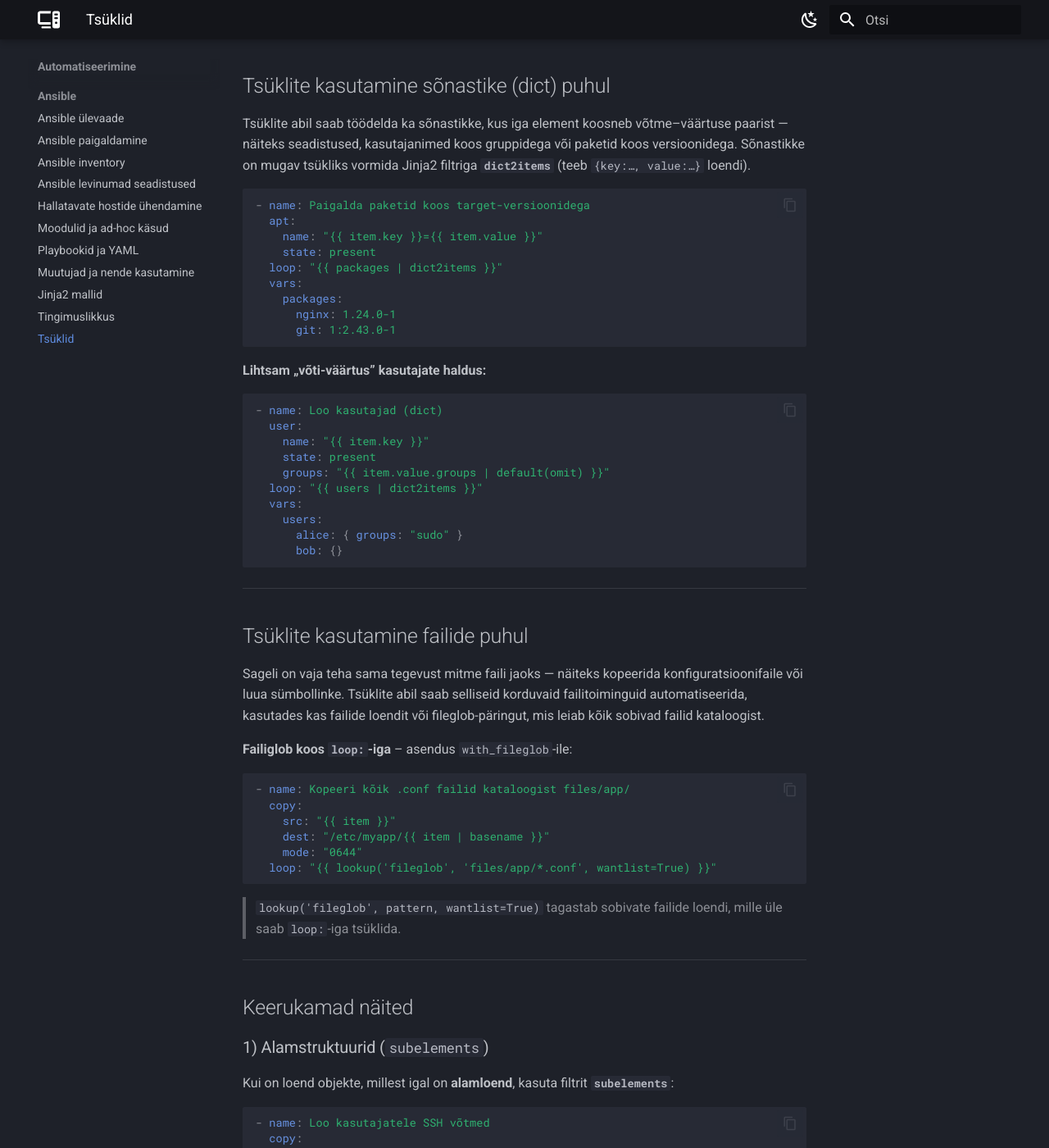
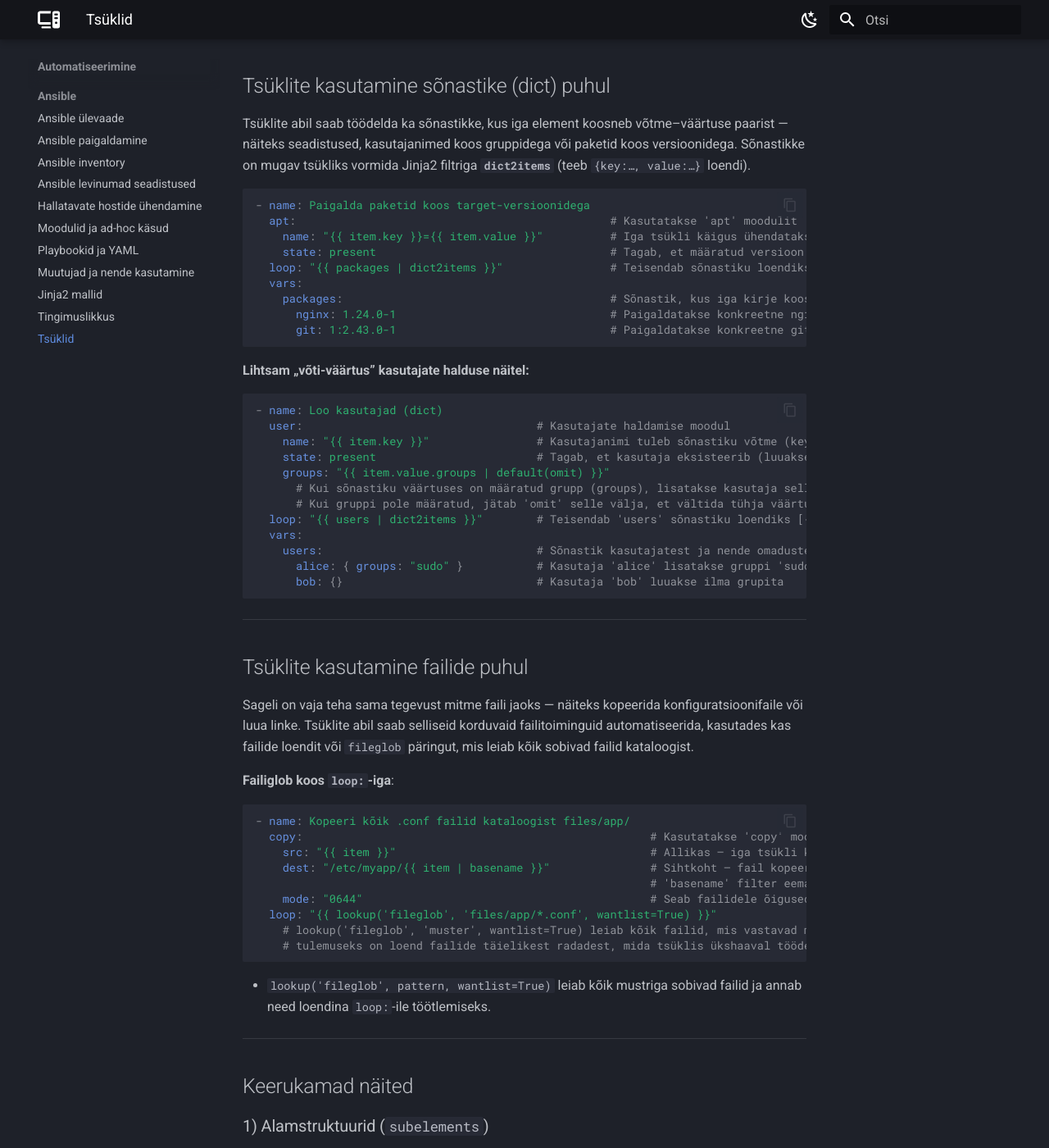
Before and after one commit to priitpaap/priitpaap.github.io, an MkDocs documentation site: the page built from docs/ansible/ansibleloops.md, in a window 1280 px wide and 1400 px high, scrolled down 3110 px. Shown: the whole window at 82% size. Built offline with MkDocs 1.6.1 and Material for MkDocs 9.7.7, drawn with Linux system fonts in a browser that asks for light colours.

Commit message:
Update ansibleloops.md

````diff
--- a/docs/ansible/ansibleloops.md
+++ b/docs/ansible/ansibleloops.md
@@ -143,50 +143,58 @@ Tsüklite abil saab töödelda ka sõnastikke, kus iga element koosneb võtme–
 
 ```yaml
 - name: Paigalda paketid koos target-versioonidega
-  apt:
-    name: "{{ item.key }}={{ item.value }}"
-    state: present
-  loop: "{{ packages | dict2items }}"
+  apt:                                               # Kasutatakse 'apt' moodulit
+    name: "{{ item.key }}={{ item.value }}"          # Iga tsükli käigus ühendatakse paketi nimi (key) ja versioon (value)
+    state: present                                   # Tagab, et määratud versioon on paigaldatud
+  loop: "{{ packages | dict2items }}"                # Teisendab sõnastiku loendiks (dict → [{key:…, value:…}, …])
   vars:
-    packages:
-      nginx: 1.24.0-1
-      git: 1:2.43.0-1
+    packages:                                        # Sõnastik, kus iga kirje koosneb paketi nimest (võti) ja versioonist (väärtus)
+      nginx: 1.24.0-1                                # Paigaldatakse konkreetne nginx versioon
+      git: 1:2.43.0-1                                # Paigaldatakse konkreetne git versioon
+
 ```
 
-**Lihtsam „võti-väärtus” kasutajate haldus:**
+**Lihtsam „võti-väärtus” kasutajate halduse näitel:**
 
 ```yaml
 - name: Loo kasutajad (dict)
-  user:
-    name: "{{ item.key }}"
-    state: present
+  user:                                   # Kasutajate haldamise moodul
+    name: "{{ item.key }}"                # Kasutajanimi tuleb sõnastiku võtme (key) väärtusest
+    state: present                        # Tagab, et kasutaja eksisteerib (luuakse, kui teda pole)
     groups: "{{ item.value.groups | default(omit) }}"
-  loop: "{{ users | dict2items }}"
+      # Kui sõnastiku väärtuses on määratud grupp (groups), lisatakse kasutaja sellesse gruppi
+      # Kui gruppi pole määratud, jätab 'omit' selle välja, et vältida tühja väärtuse viga
+  loop: "{{ users | dict2items }}"        # Teisendab 'users' sõnastiku loendiks [{key:…, value:…}, …]
   vars:
-    users:
-      alice: { groups: "sudo" }
-      bob: {}
+    users:                                # Sõnastik kasutajatest ja nende omadustest
+      alice: { groups: "sudo" }           # Kasutaja 'alice' lisatakse gruppi 'sudo'
+      bob: {}                             # Kasutaja 'bob' luuakse ilma grupita
+
 ```
 
 ---
 
 ## Tsüklite kasutamine failide puhul
 
-Sageli on vaja teha sama tegevust mitme faili jaoks — näiteks kopeerida konfiguratsioonifaile või luua sümbollinke.
-Tsüklite abil saab selliseid korduvaid failitoiminguid automatiseerida, kasutades kas failide loendit või fileglob-päringut, mis leiab kõik sobivad failid kataloogist.
+Sageli on vaja teha sama tegevust mitme faili jaoks — näiteks kopeerida konfiguratsioonifaile või luua linke.
+Tsüklite abil saab selliseid korduvaid failitoiminguid automatiseerida, kasutades kas failide loendit või `fileglob` päringut, mis leiab kõik sobivad failid kataloogist.
 
-**Failiglob koos `loop:`-iga** – asendus `with_fileglob`-ile:
+**Failiglob koos `loop:`-iga**:
 
 ```yaml
 - name: Kopeeri kõik .conf failid kataloogist files/app/
-  copy:
-    src: "{{ item }}"
-    dest: "/etc/myapp/{{ item | basename }}"
-    mode: "0644"
+  copy:                                                    # Kasutatakse 'copy' moodulit failide kopeerimiseks
+    src: "{{ item }}"                                      # Allikas – iga tsükli käigus üks fail, mille tee tuleb loendist
+    dest: "/etc/myapp/{{ item | basename }}"               # Sihtkoht – fail kopeeritakse /etc/myapp/ kataloogi
+                                                           # 'basename' filter eemaldab failiteest kataloogiosa, jättes alles ainult failinime
+    mode: "0644"                                           # Seab failidele õigused (omanik kirjutab, teised loevad)
   loop: "{{ lookup('fileglob', 'files/app/*.conf', wantlist=True) }}"
+    # lookup('fileglob', 'muster', wantlist=True) leiab kõik failid, mis vastavad mustrile files/app/*.conf
+    # tulemuseks on loend failide täielikest radadest, mida tsüklis ükshaaval töödeldakse
+
 ```
 
-> `lookup('fileglob', pattern, wantlist=True)` tagastab sobivate failide loendi, mille üle saab `loop:`-iga tsüklida.
+- `lookup('fileglob', pattern, wantlist=True)` leiab kõik mustriga sobivad failid ja annab need loendina `loop:`-ile töötlemiseks.
 
 ---
 
````
